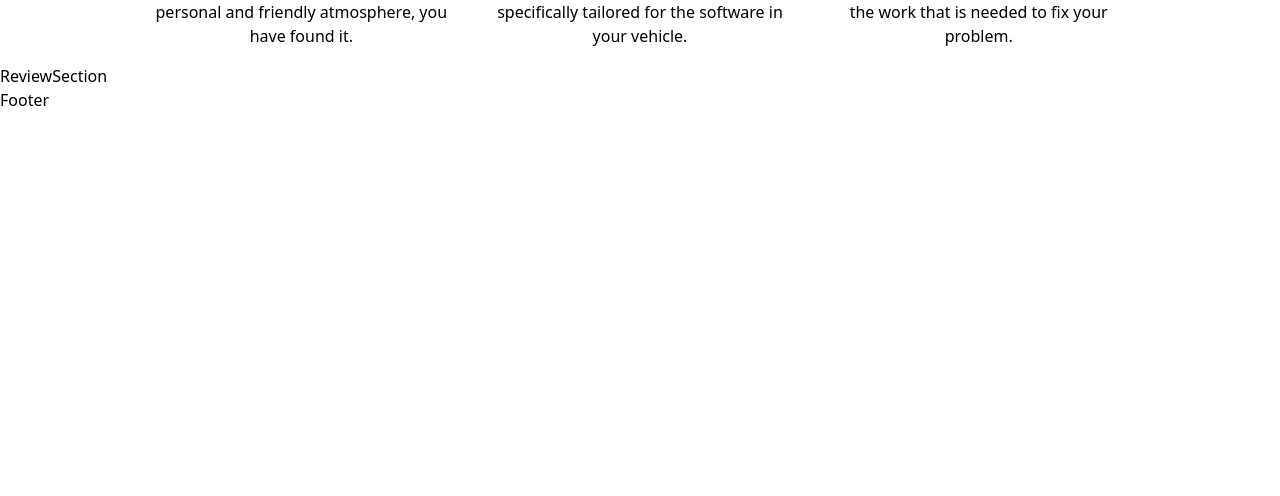
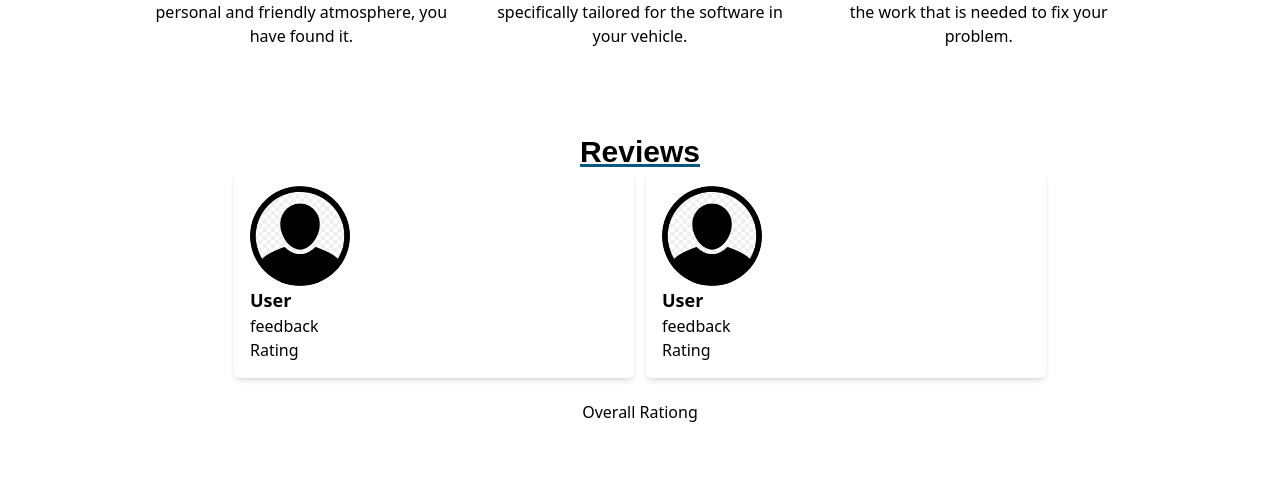
Before and after one commit to noman5945/Car-service-frontend, a React (Vite) app: page / in a window 1280 px wide. Shown: the part 1893-2389 px from the top of the page. Before the commit the page ends 2005 px from the top, so only its background shows below. Built offline with nearby package versions, Linux system fonts and the light colour scheme; a web font is replaced by a local one.

Commit message:
Overall rating work ongoing.

```diff
--- /dev/null
+++ b/src/components/ReviewCard.tsx
@@ -0,0 +1,13 @@
+import defaultUser from "../assets/default-user.png";
+export const ReviewCard = () => {
+  return (
+    <div className=" block rounded-md shadow-md p-4 w-[300px] lg:w-[400px]">
+      <div>
+        <img src={defaultUser} className=" rounded-full h-[100px] w-[100px]" />
+      </div>
+      <h1 className=" font-bold text-lg">User</h1>
+      <p className=" font-light text-base">feedback</p>
+      <p>Rating</p>
+    </div>
+  );
+};
--- a/src/pages/Home/ReviewSection.tsx
+++ b/src/pages/Home/ReviewSection.tsx
@@ -1,3 +1,16 @@
+import { ReviewCard } from "../../components/ReviewCard";
+
 export const ReviewSection = () => {
-  return <div>ReviewSection</div>;
+  return (
+    <div className=" flex flex-col items-center my-[70px]">
+      <h2 className=" font-bold text-3xl underline underline-offset-2 decoration-sky-800 font-bebas">
+        Reviews
+      </h2>
+      <div className=" flex flex-col lg:flex-row gap-3 ">
+        <ReviewCard />
+        <ReviewCard />
+      </div>
+      <div className=" relative p-3 my-[10px]">Overall Rationg</div>
+    </div>
+  );
 };
```
Also changed, not shown: src/assets/default-user.png (added).
